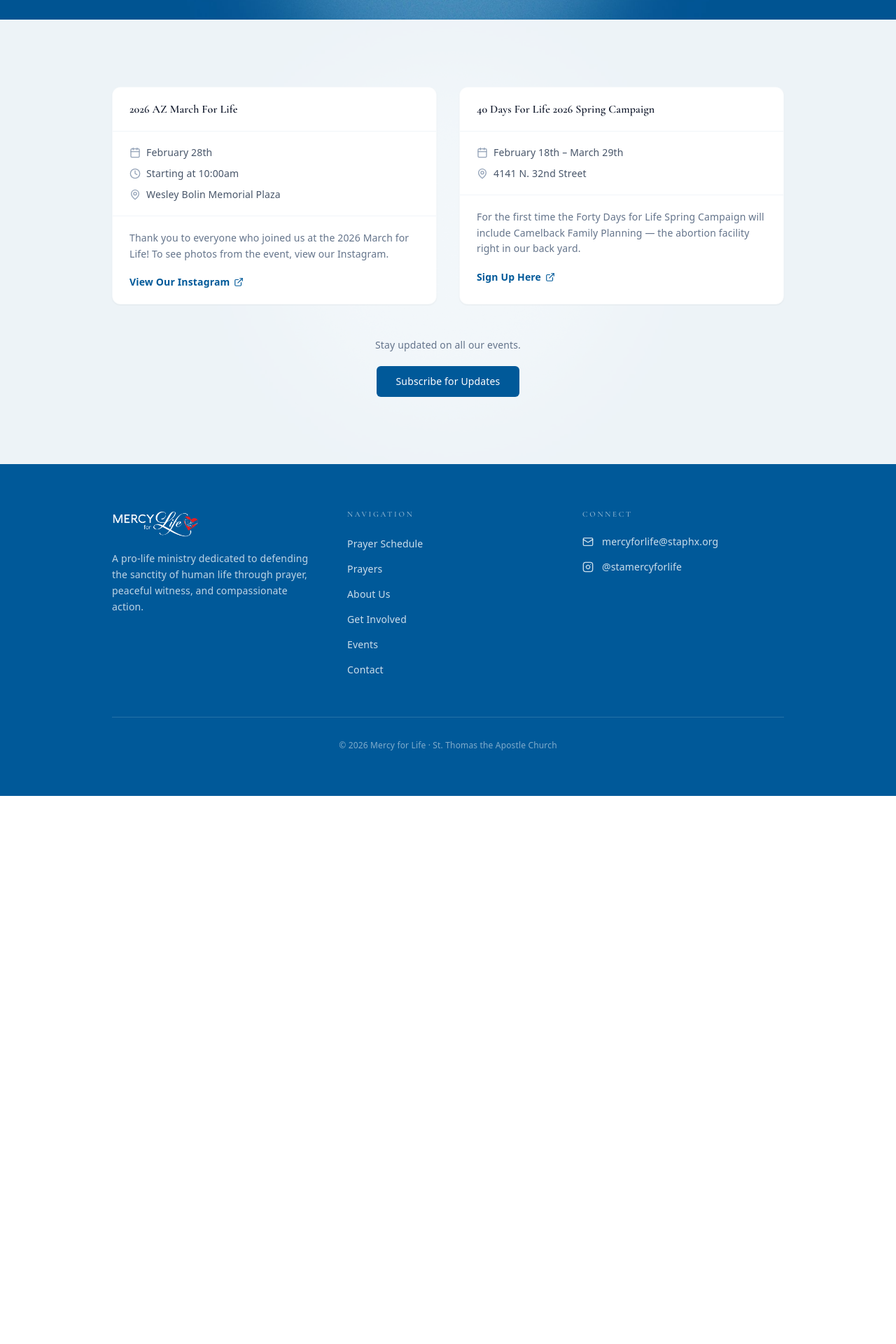
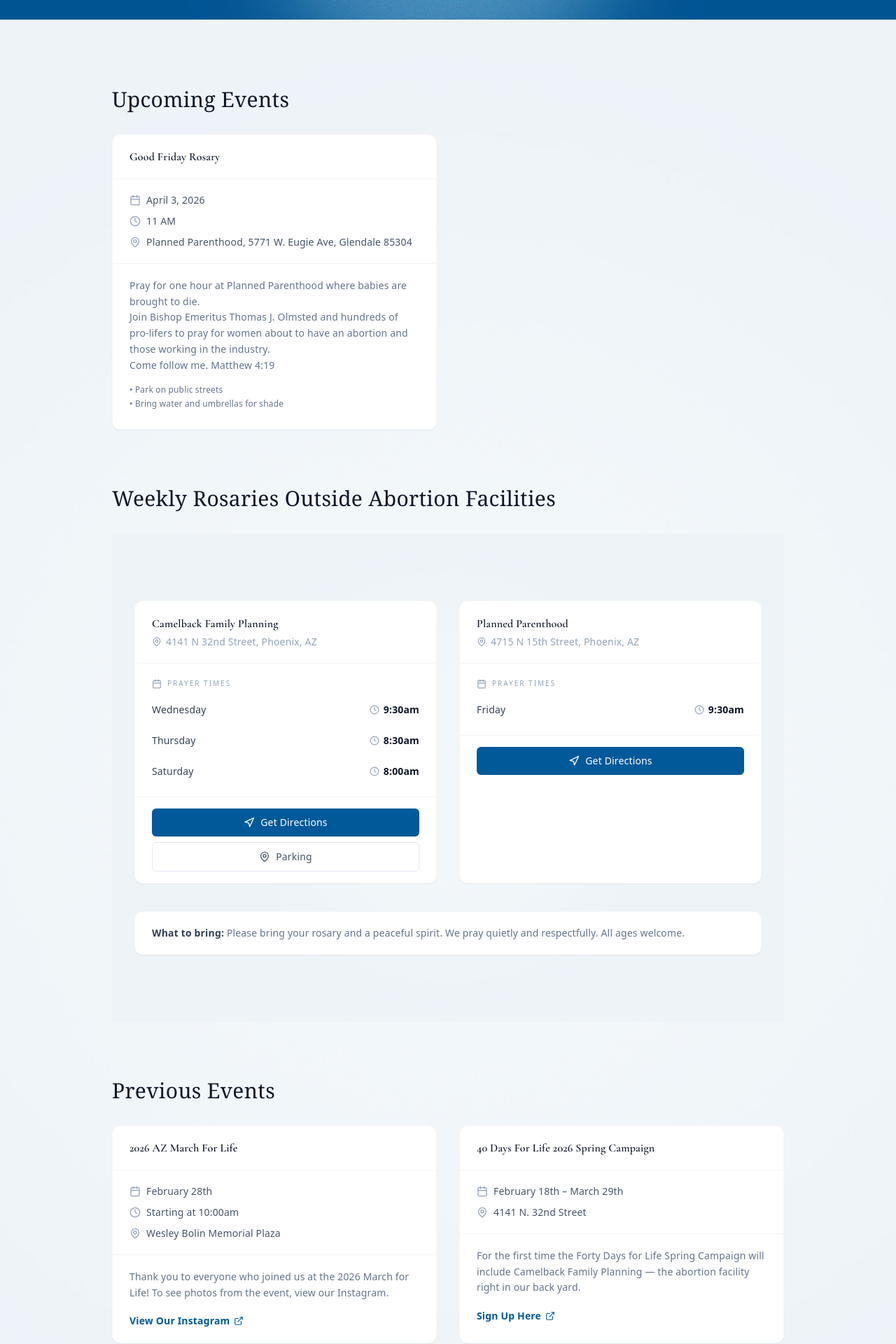
Before and after one commit to ashleykissinger45-dev/mercy-for-life, a Next.js app: page /events in a window 1280 px wide. Shown: the part 360-2280 px from the top of the page at 70% size. Before the commit the page ends 1497 px from the top, so only its background shows below. Built offline with nearby package versions, Linux system fonts and the light colour scheme.

Commit message:
Events: add upcoming, previous, and weekly rosaries; remove RosarySchedule from prayer page

```diff
--- a/src/app/prayer/page.tsx
+++ b/src/app/prayer/page.tsx
@@ -1,5 +1,4 @@
 import PageHeader from '@/components/PageHeader';
-import RosarySchedule from '@/components/RosarySchedule';
 
 export const metadata = {
   title: 'Prayer Schedule – Mercy for Life',
@@ -12,7 +11,7 @@
         title="Prayer Schedule"
         subtitle="Join us for our weekly pro-life rosaries. All are welcome to stand peacefully in prayer for the unborn."
       />
-      <RosarySchedule />
+      {/* RosarySchedule now appears on the Events page */}
     </>
   );
 }
--- a/src/components/Events.tsx
+++ b/src/components/Events.tsx
@@ -1,11 +1,25 @@
 'use client';
 
-import { Calendar, Clock, MapPin, ExternalLink } from 'lucide-react';
+import { Calendar, Clock, MapPin, Navigation, ExternalLink } from 'lucide-react';
 import ScrollReveal from './ScrollReveal';
 import Link from 'next/link';
 
-export default function Events() {
-  const events = [
+// Good Friday event
+const upcomingEvents = [
+  {
+    title: 'Good Friday Rosary',
+    date: 'April 3, 2026',
+    time: '11 AM',
+    location: 'Planned Parenthood, 5771 W. Eugie Ave, Glendale 85304',
+    description: 'Pray for one hour at Planned Parenthood where babies are brought to die.\nJoin Bishop Emeritus Thomas J. Olmsted and hundreds of pro-lifers to pray for women about to have an abortion and those working in the industry.\nCome follow me. Matthew 4:19',
+    details: [
+      'Park on public streets',
+      'Bring water and umbrellas for shade',
+    ],
+  },
+];
+
+const previousEvents = [
   {
     title: '2026 AZ March For Life',
     date: 'February 28th',
@@ -28,18 +42,23 @@
   },
 ];
 
+import RosarySchedule from './RosarySchedule';
+
+export default function Events() {
   return (
     <ScrollReveal>
       <section className="py-24 relative" style={{ backgroundImage: 'url(/pic2.jpg)', backgroundSize: 'cover', backgroundPosition: 'center' }}>
         <div className="absolute inset-0 bg-white/[0.93]" />
-        <div className="max-w-5xl mx-auto px-6 lg:px-8 relative">
+        <div className="max-w-5xl mx-auto px-6 lg:px-8 relative space-y-20">
+          {/* Upcoming Events */}
+          <div>
+            <h2 className="font-serif text-2xl md:text-3xl font-light text-neutral-900 mb-8">Upcoming Events</h2>
             <div className="grid md:grid-cols-2 gap-8">
-            {events.map((event, index) => (
+              {upcomingEvents.map((event, index) => (
                 <div key={index} className="bg-white rounded-xl shadow-sm border border-neutral-100/60 overflow-hidden">
                   <div className="px-6 py-5 border-b border-neutral-100">
                     <h3 className="font-semibold text-neutral-900 text-base leading-snug">{event.title}</h3>
                   </div>
-
                   <div className="px-6 py-5 space-y-2.5">
                     <div className="flex items-center gap-2 text-sm text-neutral-600">
                       <Calendar className="h-4 w-4 text-neutral-400 flex-shrink-0" />
@@ -56,9 +75,53 @@
                       {event.location}
                     </div>
                   </div>
+                  <div className="px-6 py-5 border-t border-neutral-100">
+                    <p className="text-sm text-neutral-500 leading-relaxed mb-4 whitespace-pre-line">{event.description}</p>
+                    <ul className="text-xs text-neutral-500 space-y-1 mb-2">
+                      {event.details && event.details.map((d, i) => (
+                        <li key={i}>• {d}</li>
+                      ))}
+                    </ul>
+                  </div>
+                </div>
+              ))}
+            </div>
+          </div>
 
+          {/* Weekly Rosaries */}
+          <div>
+            <h2 className="font-serif text-2xl md:text-3xl font-light text-neutral-900 mb-8">Weekly Rosaries Outside Abortion Facilities</h2>
+            <RosarySchedule />
+          </div>
+
+          {/* Previous Events */}
+          <div>
+            <h2 className="font-serif text-2xl md:text-3xl font-light text-neutral-900 mb-8">Previous Events</h2>
+            <div className="grid md:grid-cols-2 gap-8">
+              {previousEvents.map((event, index) => (
+                <div key={index} className="bg-white rounded-xl shadow-sm border border-neutral-100/60 overflow-hidden">
+                  <div className="px-6 py-5 border-b border-neutral-100">
+                    <h3 className="font-semibold text-neutral-900 text-base leading-snug">{event.title}</h3>
+                  </div>
+                  <div className="px-6 py-5 space-y-2.5">
+                    <div className="flex items-center gap-2 text-sm text-neutral-600">
+                      <Calendar className="h-4 w-4 text-neutral-400 flex-shrink-0" />
+                      {event.date}
+                    </div>
+                    {event.time && (
+                      <div className="flex items-center gap-2 text-sm text-neutral-600">
+                        <Clock className="h-4 w-4 text-neutral-400 flex-shrink-0" />
+                        {event.time}
+                      </div>
+                    )}
+                    <div className="flex items-center gap-2 text-sm text-neutral-600">
+                      <MapPin className="h-4 w-4 text-neutral-400 flex-shrink-0" />
+                      {event.location}
+                    </div>
+                  </div>
                   <div className="px-6 py-5 border-t border-neutral-100">
                     <p className="text-sm text-neutral-500 leading-relaxed mb-4">{event.description}</p>
+                    {event.link && (
                       <a
                         href={event.link}
                         target="_blank"
@@ -68,12 +131,14 @@
                         {event.linkText}
                         <ExternalLink className="h-3.5 w-3.5" />
                       </a>
+                    )}
                   </div>
                 </div>
               ))}
             </div>
+          </div>
 
-          <div className="mt-12 text-center">
+          <div className="text-center">
             <p className="text-neutral-500 text-sm mb-5">Stay updated on all our events.</p>
             <Link
               href="/get-involved"
```
Lines whose indentation alone changed are shown as unchanged.
